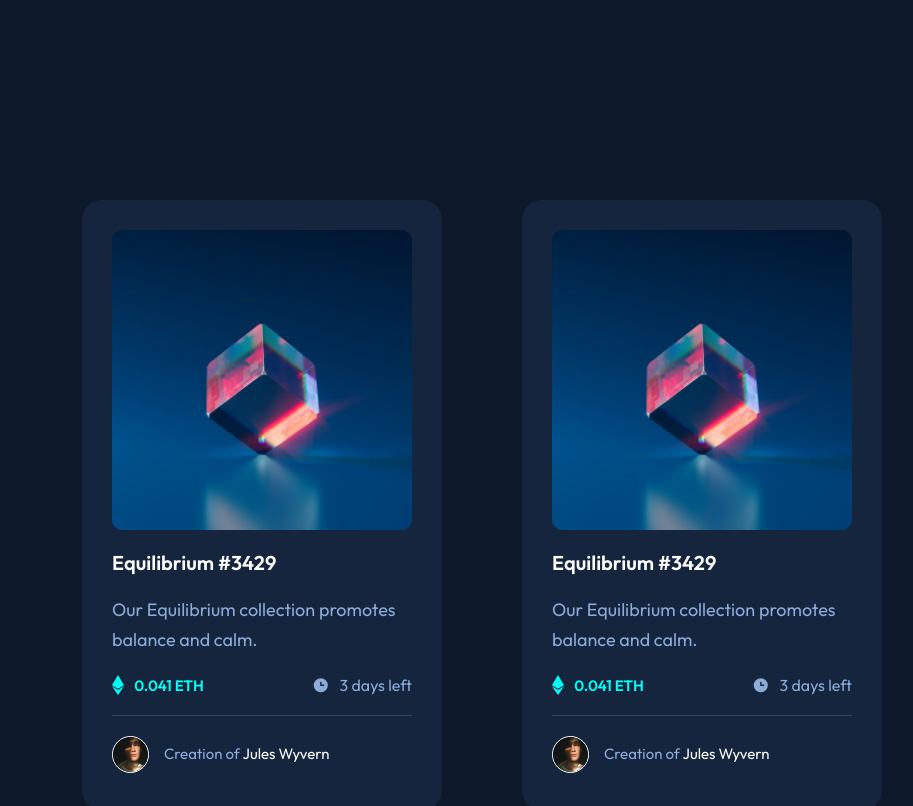
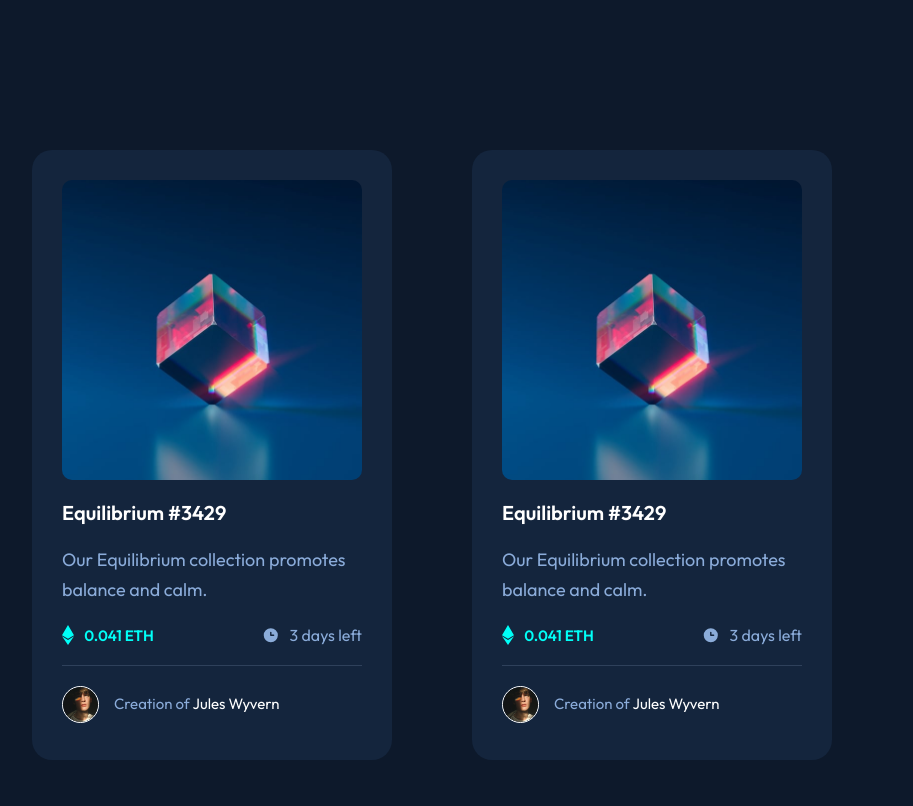
Before and after one commit to Kishor-550/Practical-CFU-3-Level-2, a plain HTML site: page index.html in a window 1280 px wide. Shown: the top 806 px of the page, without its empty margins (118-1031 px from the left). Drawn offline with Linux system fonts and the light colour scheme.

Commit message:
Update style.css

```diff
--- a/style.css
+++ b/style.css
@@ -36,7 +36,7 @@ h5{
 
 body{
     background-color: var(--Verydarkblue-main-BG);
-    padding: 200px;
+    padding: 150px;
 }
 
 /* card starts */
```
